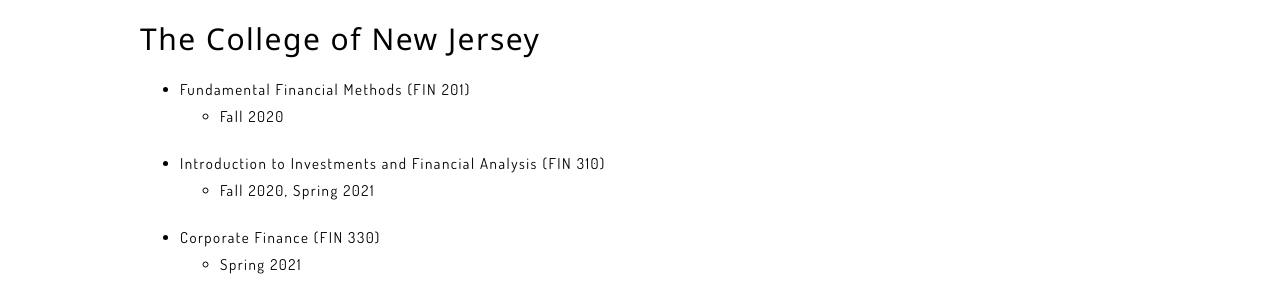
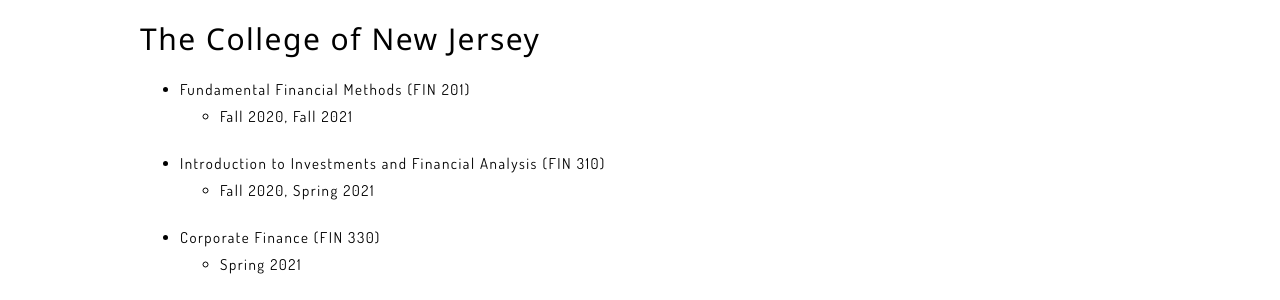
Before and after one commit to xieyutongcn/xieyutongcn.github.io, a Jekyll site: the page built from Teaching.html, in a window 1280 px wide. Shown: the part 120-420 px from the top of the page. Built offline with Jekyll 4.4.1, drawn with Linux system fonts in a browser that asks for light colours.

Commit message:
Update Teaching.html

```diff
--- a/Teaching.html
+++ b/Teaching.html
@@ -9,7 +9,7 @@
         <ul>
             <li>Fundamental Financial Methods (FIN 201)</li>
             <ul>
-                <li>Fall 2020</li>
+                <li>Fall 2020, Fall 2021</li>
             </ul>
             <li>Introduction to Investments and Financial Analysis (FIN 310)</li>
             <ul>
```
